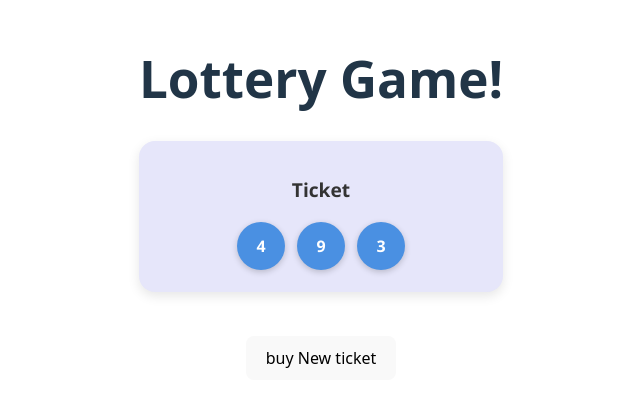
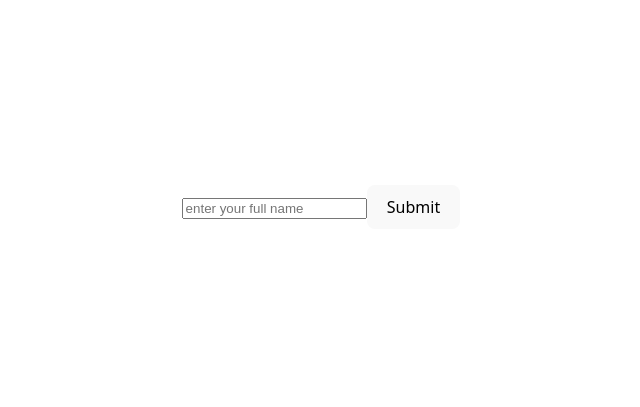
Before and after one commit to CrysPy-SAM/REACT-STATE-CLASS2, a React (Vite) app: page / in a window 1280 px wide. Shown: the part 193-600 px from the top of the page, without its empty margins (319-959 px from the left). Built offline with nearby package versions, Linux system fonts and the light colour scheme.

Commit message:
assign Forms

```diff
--- /dev/null
+++ b/Form.jsx
@@ -0,0 +1,16 @@
+import { useState } from "react"
+
+export default function Form() {
+    let {fullName, setFullName} = useState("Satyam");
+
+    let handleNameChange = (event) =>{
+        setFullName(event.target.value);
+    }
+
+    return(
+        <form>
+            <input placeholder="enter your full name" type="text" value={fullName} onChange={handleNameChange}/>
+            <button>Submit</button>
+        </form>
+    )
+}
--- a/src/App.jsx
+++ b/src/App.jsx
@@ -1,12 +1,13 @@
-import { useState } from 'react';
+// import { useState } from 'react';
 import './App.css';
-import TodoList from './TodoList';
-import Lottery from './Lottery';
+import Form from '../Form';
+// import TodoList from './TodoList';
+// import Lottery from './Lottery';
 
 function App() {
   return (
     <>
-     <Lottery n={3} winningSum={15}/>
+     <Form/>
     </>
   );
 }
```
Also changed, not shown: src/Lottary-ticket/Lottery.css (renamed from src/Lottery.css), src/Lottary-ticket/Lottery.jsx (renamed from src/Lottery.jsx), src/Lottary-ticket/Ticket.css (renamed from src/Ticket.css), src/Lottary-ticket/Ticket.jsx (renamed from src/Ticket.jsx), src/Lottary-ticket/TicketNum.css (renamed from src/TicketNum.css), src/Lottary-ticket/TicketNum.jsx (renamed from src/TicketNum.jsx), src/Todo/TodoList.jsx (renamed from src/TodoList.jsx).
